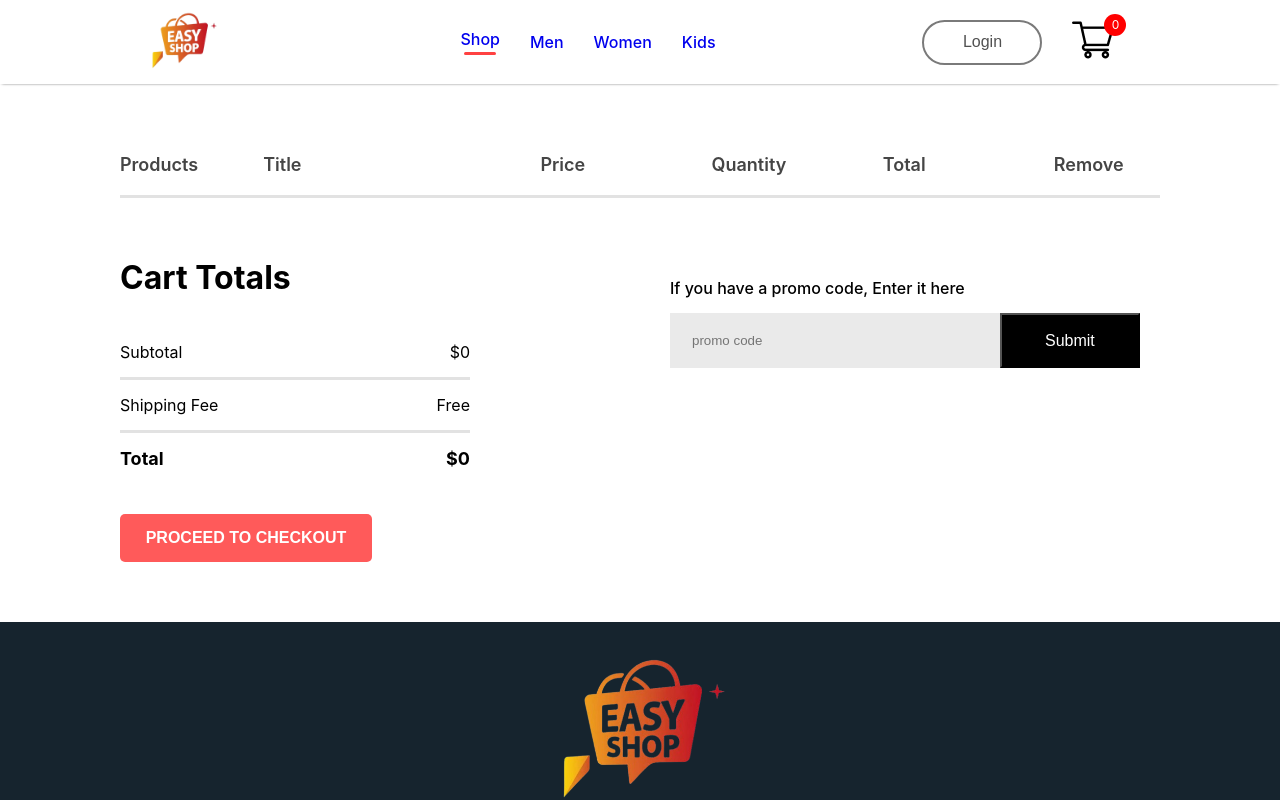
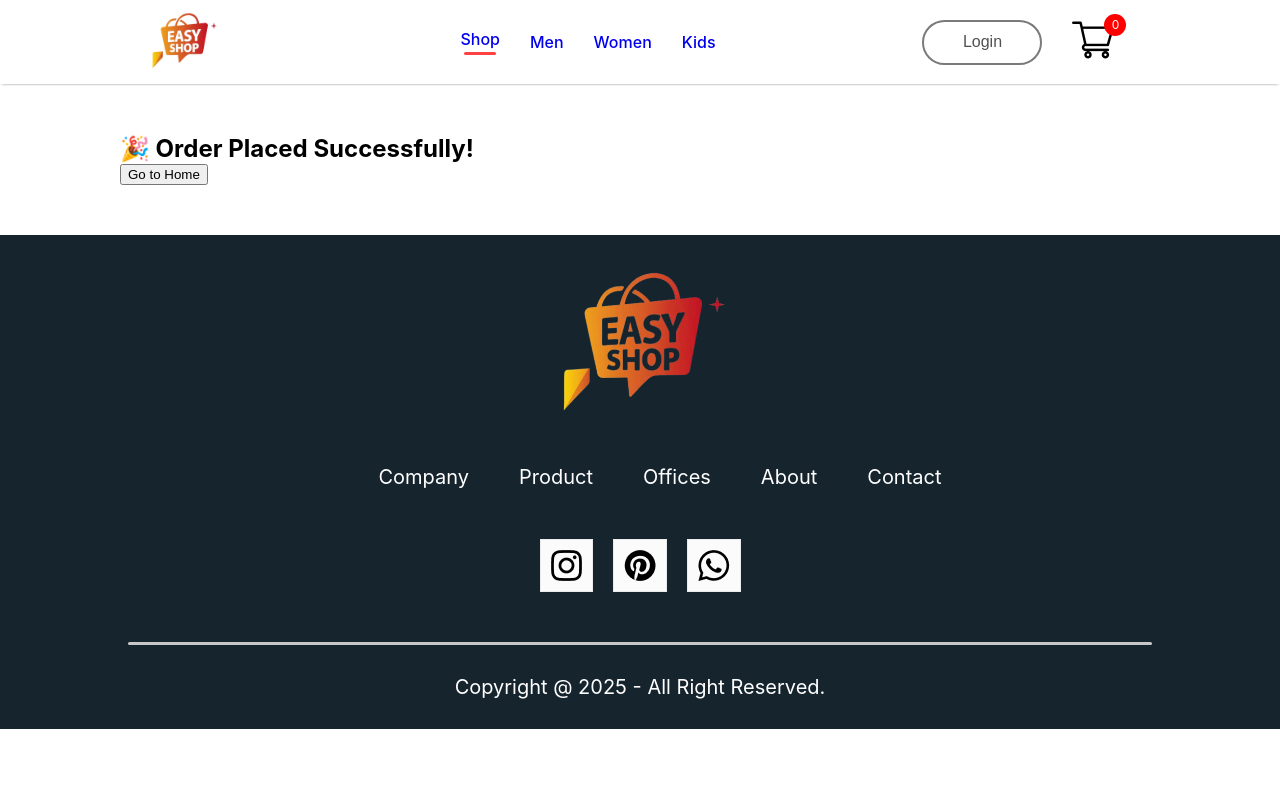
Before and after one commit to Karan-Babar/FUTURE_FS_02_E-commerce, a React (Create React App) app: page /cart in a window 1280 px wide. Both pictures are taken after a click on the button "PROCEED TO CHECKOUT". Shown: the top 800 px of the page. Built offline with nearby package versions, Linux system fonts and the light colour scheme.

Commit message:
Added placed order message after click place order button

```diff
--- a/src/Components/CartItems/CartItems.jsx
+++ b/src/Components/CartItems/CartItems.jsx
@@ -1,12 +1,57 @@
-import React, { useContext,} from 'react'
-import './CartItems.css'
-import { ShopContext } from '../../Context/ShopContext'
-import remove_icon from '../Assets/cart_cross_icon.png'
+import React, { useContext, useState } from 'react';
+import './CartItems.css';
+import { ShopContext } from '../../Context/ShopContext';
+import remove_icon from '../Assets/cart_cross_icon.png';
+import { useNavigate } from 'react-router-dom';
 
 const CartItems = () => {
-    const {getTotalCartAmount,all_product,cartItems,removeFromCart} = useContext(ShopContext);
+  const { getTotalCartAmount, all_product, cartItems, removeFromCart } = useContext(ShopContext);
+
+  const [orderProcessing, setOrderProcessing] = useState(false);
+  const [orderPlaced, setOrderPlaced] = useState(false);
+
+  const navigate = useNavigate();
+
+  const handlePlaceOrder = () => {
+    setOrderProcessing(true);
+
+    setTimeout(() => {
+      setOrderProcessing(false);
+      setOrderPlaced(true);
+    }, 2000);
+  };
+
+  const handleGoHome = () => {
+    navigate('/');
+  };
+
   return (
     <div className='cartitems'>
+
+      {/* Order processing loader */}
+      {orderProcessing && (
+        <div className='order-overlay'>
+          <div className='order-popup'>
+            <h2>Processing your order...</h2>
+            <div className='loading-spinner'></div>
+          </div>
+        </div>
+      )}
+
+      {/* Order placed screen */}
+      {orderPlaced && (
+        <div className='order-overlay'>
+          <div className='order-popup'>
+            <h2>🎉 Order Placed Successfully!</h2>
+            <button onClick={handleGoHome}>Go to Home</button>
+          </div>
+        </div>
+      )}
+
+      {/* CART UI - only show if not processing or placed */}
+      {!orderProcessing && !orderPlaced && (
+        <>
+
           <div className="cartitems-format-main">
             <p>Products</p>
             <p>Title</p>
@@ -15,24 +60,33 @@ const CartItems = () => {
             <p>Total</p>
             <p>Remove</p>
           </div>
-      <hr/>
-      {all_product.map((e)=>{
-        if(cartItems[e.id]>0)
-            {
-            return <div>
+
+          <hr />
+
+          {all_product.map((e) => {
+            if (cartItems[e.id] > 0) {
+              return (
+                <div key={e.id}>
                   <div className="cartitems-format cartitems-format-main">
-                    <img src={e.image} alt=""  className='carticon-product-icon'/>
+                    <img src={e.image} className='carticon-product-icon' alt="" />
                     <p>{e.name}</p>
                     <p>${e.new_price}</p>
                     <button className='cartitems-quantity'>{cartItems[e.id]}</button>
-                    <p>${e.new_price*cartItems[e.id]}</p>
-                    <img className='cartitems-remove-icon' src={remove_icon} onClick={()=>{removeFromCart(e.id)}} alt="" />
+                    <p>${e.new_price * cartItems[e.id]}</p>
+                    <img
+                      className='cartitems-remove-icon'
+                      src={remove_icon}
+                      onClick={() => removeFromCart(e.id)}
+                      alt=""
+                    />
                   </div>
-       <hr/>
+                  <hr />
                 </div>
+              );
             }
             return null;
           })}
+
           <div className="cartitems-down">
             <div className="cartitems-total">
               <h1>Cart Totals</h1>
@@ -41,29 +95,37 @@ const CartItems = () => {
                   <p>Subtotal</p>
                   <p>${getTotalCartAmount()}</p>
                 </div>
-          <hr/>
+                <hr />
                 <div className="cartitems-total-item">
                   <p>Shipping Fee</p>
                   <p>Free</p>
                 </div>
-          <hr/>
+                <hr />
                 <div className="cartitems-total-item-total">
                   <p>Total</p>
                   <p>${getTotalCartAmount()}</p>
                 </div>
               </div>
-          <button>PROCEED TO CHECKOUT</button>
+
+              <button onClick={handlePlaceOrder}>
+                PROCEED TO CHECKOUT
+              </button>
             </div>
+
             <div className="cartitems-promocode">
-            <p>If you have a promo code, Enter it here</p>
+              <p>If you have a promo code, enter it here</p>
               <div className="cartitems-promobox">
-              <input type='text' placeholder='promo code'/>
+                <input type='text' placeholder='promo code' />
                 <button>Submit</button>
               </div>
             </div>
           </div>
+
+        </>
+      )}
+
     </div>
-  )
-}
+  );
+};
 
-export default CartItems
+export default CartItems;
```
Lines whose indentation alone changed are shown as unchanged.
